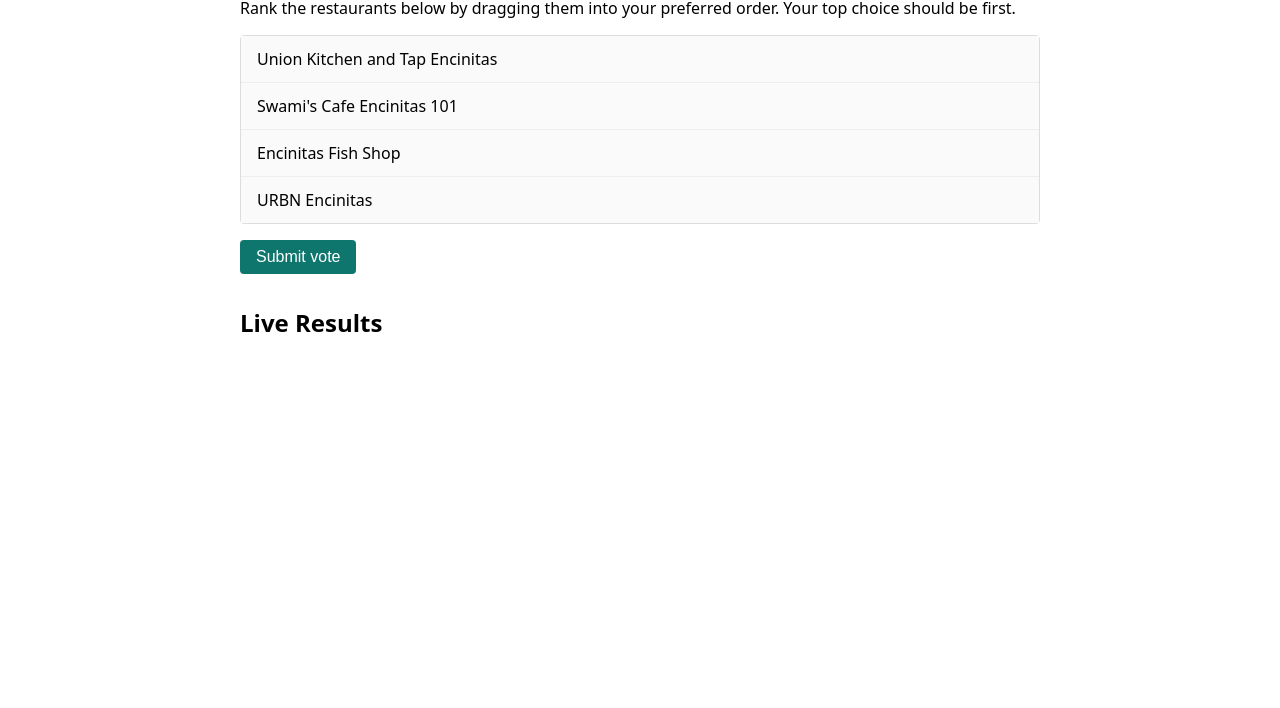
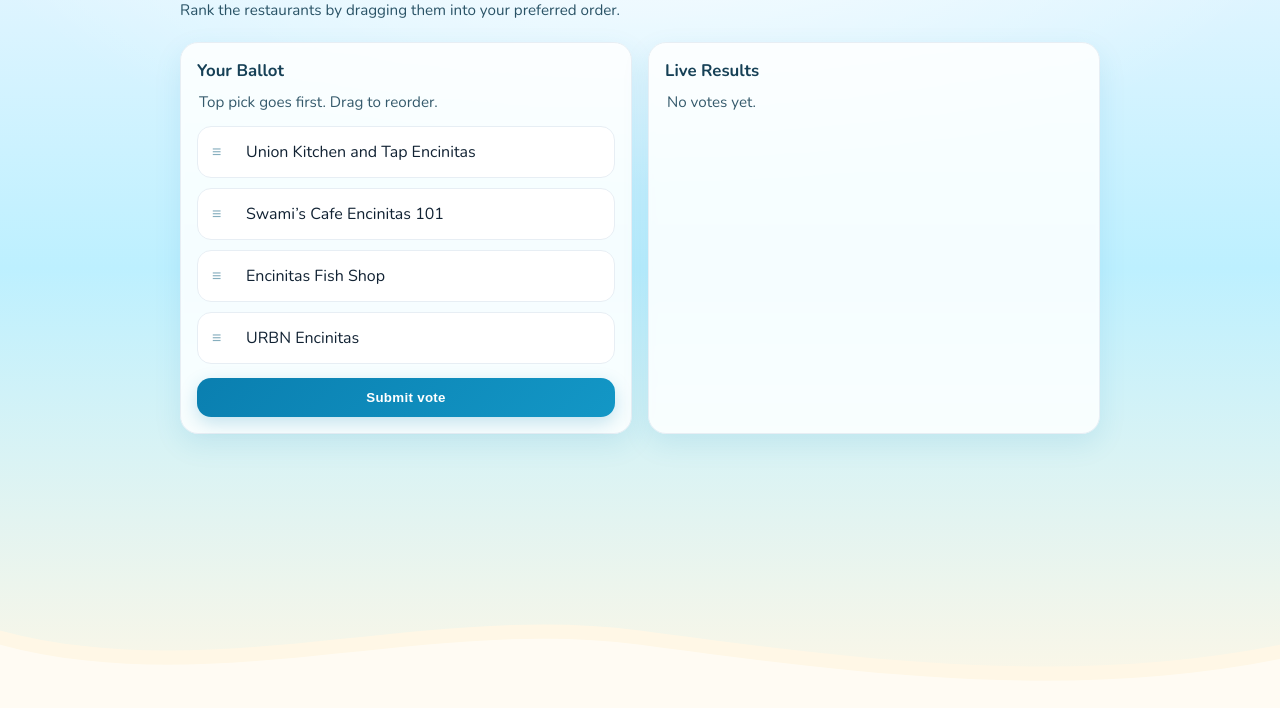
Before and after one commit to nathanielcraigbrown/encinitas-poll, a plain HTML site: page index.html in a window 1280 px wide. Shown: the part 92-800 px from the top of the page. Drawn offline with nearby package versions, Linux system fonts and the light colour scheme; a script that the page names is missing.

Commit message:
Update index.html

```diff
--- a/index.html
+++ b/index.html
@@ -2,93 +2,199 @@
 <html lang="en">
   <head>
     <meta charset="UTF-8" />
-    <meta name="viewport" content="width=device-width, initial-scale=1.0" />
+    <meta name="viewport" content="width=device-width, initial-scale=1" />
     <title>Post-Site Visit Lunch in Encinitas</title>
+
+    <!-- Coastal font -->
+    <link href="https://fonts.googleapis.com/css2?family=Nunito:wght@400;600;700&display=swap" rel="stylesheet">
+
     <style>
-      body {
-        font-family: system-ui, sans-serif;
-        margin: 0;
-        padding: 1rem;
-        max-width: 800px;
-        margin-inline: auto;
+      :root{
+        --sky: #e9f6ff;
+        --sea: #bdf0ff;
+        --sand: #fff7e6;
+        --ocean: #0a7fb0;
+        --ocean-2:#1397c6;
+        --coral:#ff6f61;
+        --ink:#0f172a;
+        --card: rgba(255,255,255,.86);
+        --line:#e7eef4;
+        --shadow: 0 10px 28px rgba(10,127,176,.10);
+        --radius: 18px;
       }
-      h1 {
-        margin-bottom: 0.25rem;
-        font-size: 1.75rem;
+
+      /* Background: sky to sand with subtle sheen */
+      body{
+        margin:0;
+        color:#123;
+        font-family: Nunito, system-ui, -apple-system, Segoe UI, Roboto, "Helvetica Neue", Arial, "Noto Sans", "Apple Color Emoji","Segoe UI Emoji", "Segoe UI Symbol";
+        background:
+          radial-gradient(1200px 600px at 50% -80px, #ffffff 0%, transparent 60%),
+          linear-gradient(180deg, var(--sky) 0%, var(--sea) 45%, var(--sand) 100%);
+        min-height:100vh;
       }
-      #options {
-        list-style: none;
-        padding: 0;
-        margin: 1rem 0;
-        border: 1px solid #ddd;
-        border-radius: 4px;
+
+      .wrap{
+        max-width: 920px;
+        margin: 0 auto;
+        padding: 28px 20px 80px;
+        position: relative;
       }
-      #options li {
-        padding: 0.75rem 1rem;
-        background: #fafafa;
-        border-bottom: 1px solid #eee;
-        cursor: grab;
+
+      header{
+        display:flex;
+        flex-direction:column;
+        gap:8px;
+        margin: 8px 0 22px;
       }
-      #options li:last-child {
-        border-bottom: none;
+      h1{
+        margin:0;
+        font-weight:800;
+        letter-spacing:.2px;
+        font-size: clamp(1.6rem, 2.2vw + 1rem, 2.2rem);
+        color:#0c2a3a;
       }
-      #options li.dragging {
-        opacity: 0.5;
+      .tag{
+        display:inline-flex; align-items:center; gap:.5rem;
+        font-size:.95rem; color:#2a5366;
       }
-      button {
-        display: inline-block;
-        padding: 0.5rem 1rem;
-        font-size: 1rem;
-        background-color: #0f766e;
-        color: #fff;
-        border: none;
-        border-radius: 4px;
-        cursor: pointer;
+
+      .card{
+        background: var(--card);
+        border: 1px solid var(--line);
+        border-radius: var(--radius);
+        box-shadow: var(--shadow);
+        padding: 16px;
+        backdrop-filter: saturate(1.2) blur(2px);
       }
-      button:disabled {
-        opacity: 0.5;
-        cursor: not-allowed;
+
+      .grid{
+        display:grid;
+        grid-template-columns: 1fr;
+        gap:16px;
       }
-      .results-round {
-        margin-bottom: 1rem;
-        padding: 0.5rem;
-        border: 1px solid #ddd;
-        border-radius: 4px;
-        background: #f9f9f9;
+      @media (min-width: 880px){
+        .grid{ grid-template-columns: 1fr 1fr; }
       }
-      .results-round h3 {
-        margin: 0 0 0.5rem;
+
+      .hint{
+        margin: 6px 2px 14px;
+        font-size: .95rem;
+        color:#355a6c;
       }
-      .candidate-count {
-        display: flex;
-        justify-content: space-between;
-        padding: 0.25rem 0;
-        border-bottom: 1px solid #eee;
+
+      /* Rank list */
+      #options{
+        list-style:none; margin:0; padding:0;
       }
-      .candidate-count:last-child {
-        border-bottom: none;
+      #options li{
+        display:flex; align-items:center; justify-content:space-between;
+        padding:14px 14px 14px 48px;
+        border: 1px solid var(--line);
+        border-radius: 14px;
+        background:#fff;
+        position: relative;
+        user-select:none;
       }
+      #options li + li{ margin-top:10px; }
+      #options li::before{
+        content:"≡";
+        position:absolute; left:14px; top:50%; transform:translateY(-50%);
+        font-weight:700; letter-spacing:2px;
+        color:#7aa6b8; opacity:.9;
+      }
+      #options li.dragging{ opacity:.7; transform: scale(.995); }
+
+      /* Buttons */
+      .btn{
+        appearance:none; border:0; cursor:pointer; width:100%;
+        padding:12px 16px; border-radius:14px; font-weight:800;
+        color:#fff; letter-spacing:.3px;
+        background: linear-gradient(135deg, var(--ocean) 0%, var(--ocean-2) 100%);
+        box-shadow: 0 6px 18px rgba(10,127,176,.22);
+        transition: transform .06s ease, box-shadow .15s ease, opacity .2s ease;
+      }
+      .btn:hover{ transform: translateY(-1px); box-shadow: 0 8px 22px rgba(10,127,176,.26); }
+      .btn:disabled{ opacity:.55; cursor:not-allowed; }
+
+      .section-title{
+        font-size:1.05rem; font-weight:800; color:#164056; margin:0 0 10px;
+        display:flex; align-items:center; gap:.5rem;
+      }
+
+      .results{
+        display:flex; flex-direction:column; gap:12px;
+      }
+      .results-round{
+        border:1px dashed var(--line);
+        border-radius: 14px;
+        padding:12px;
+        background:#fff;
+      }
+      .kv{ display:flex; justify-content:space-between; padding:6px 0; border-bottom:1px solid #f2f6f9; }
+      .kv:last-child{ border-bottom:0; }
+
+      /* Decorative wave footer */
+      .wave{
+        position: fixed;
+        left:0; right:0; bottom:-1px; z-index:-1;
+        pointer-events:none;
+      }
+      .wave svg{ width:100%; display:block; }
     </style>
-    <!-- SortableJS for drag-and-drop ranking -->
-    <script src="https://cdn.jsdelivr.net/npm/sortablejs@1.15.0/Sortable.min.js"></script>
-    <!-- We will import supabase-js as an ES module in script.js -->
   </head>
   <body>
+    <div class="wrap">
+      <header>
         <h1>Post-Site Visit Lunch in Encinitas</h1>
-    <p>Rank the restaurants below by dragging them into your preferred order. Your top choice should be first.</p>
+        <div class="tag">Rank the restaurants by dragging them into your preferred order.</div>
+      </header>
+
+      <div class="grid">
+        <!-- Ballot -->
+        <section class="card">
+          <div class="section-title">Your Ballot</div>
+          <p class="hint">Top pick goes first. Drag to reorder.</p>
           <ul id="options">
-      <!-- Each list item has a data attribute for its canonical value -->
             <li data-value="Union Kitchen and Tap Encinitas">Union Kitchen and Tap Encinitas</li>
-      <li data-value="Swami's Cafe Encinitas 101">Swami's Cafe Encinitas 101</li>
+            <li data-value="Swami's Cafe Encinitas 101">Swami’s Cafe Encinitas 101</li>
             <li data-value="Encinitas Fish Shop">Encinitas Fish Shop</li>
             <li data-value="URBN Encinitas">URBN Encinitas</li>
           </ul>
-    <button id="submit">Submit vote</button>
-    <h2 style="margin-top:2rem">Live Results</h2>
-    <p id="result-summary"></p>
-    <div id="results"></div>
+          <div style="margin-top:14px">
+            <button id="submit" class="btn">Submit vote</button>
+          </div>
+        </section>
 
-    <!-- Main application logic. This module imports supabase-js from a CDN -->
+        <!-- Results -->
+        <section class="card">
+          <div class="section-title">Live Results</div>
+          <p id="result-summary" class="hint">No votes yet.</p>
+          <div id="results" class="results"></div>
+        </section>
+      </div>
+    </div>
+
+    <!-- Subtle wave at the shoreline -->
+    <div class="wave" aria-hidden="true">
+      <svg viewBox="0 0 1440 120" preserveAspectRatio="none">
+        <path d="M0,32 C240,96 480,0 720,32 C960,64 1200,96 1440,48 L1440,120 L0,120 Z" fill="#fff7e6" opacity="1"/>
+        <path d="M0,48 C240,112 480,16 720,48 C960,80 1200,112 1440,64 L1440,120 L0,120 Z" fill="#ffffff" opacity=".55"/>
+      </svg>
+    </div>
+
+    <!-- Sortable for drag-and-drop -->
+    <script src="https://cdn.jsdelivr.net/npm/sortablejs@1.15.2/Sortable.min.js"></script>
+    <!-- App logic (unchanged) -->
     <script type="module" src="./script.js"></script>
+
+    <script>
+      // tiny enhancement: add/remove dragging class
+      const list = document.getElementById('options');
+      new Sortable(list, {
+        animation: 150,
+        ghostClass: 'dragging'
+      });
+    </script>
   </body>
 </html>
```
Lines whose indentation alone changed are shown as unchanged.
